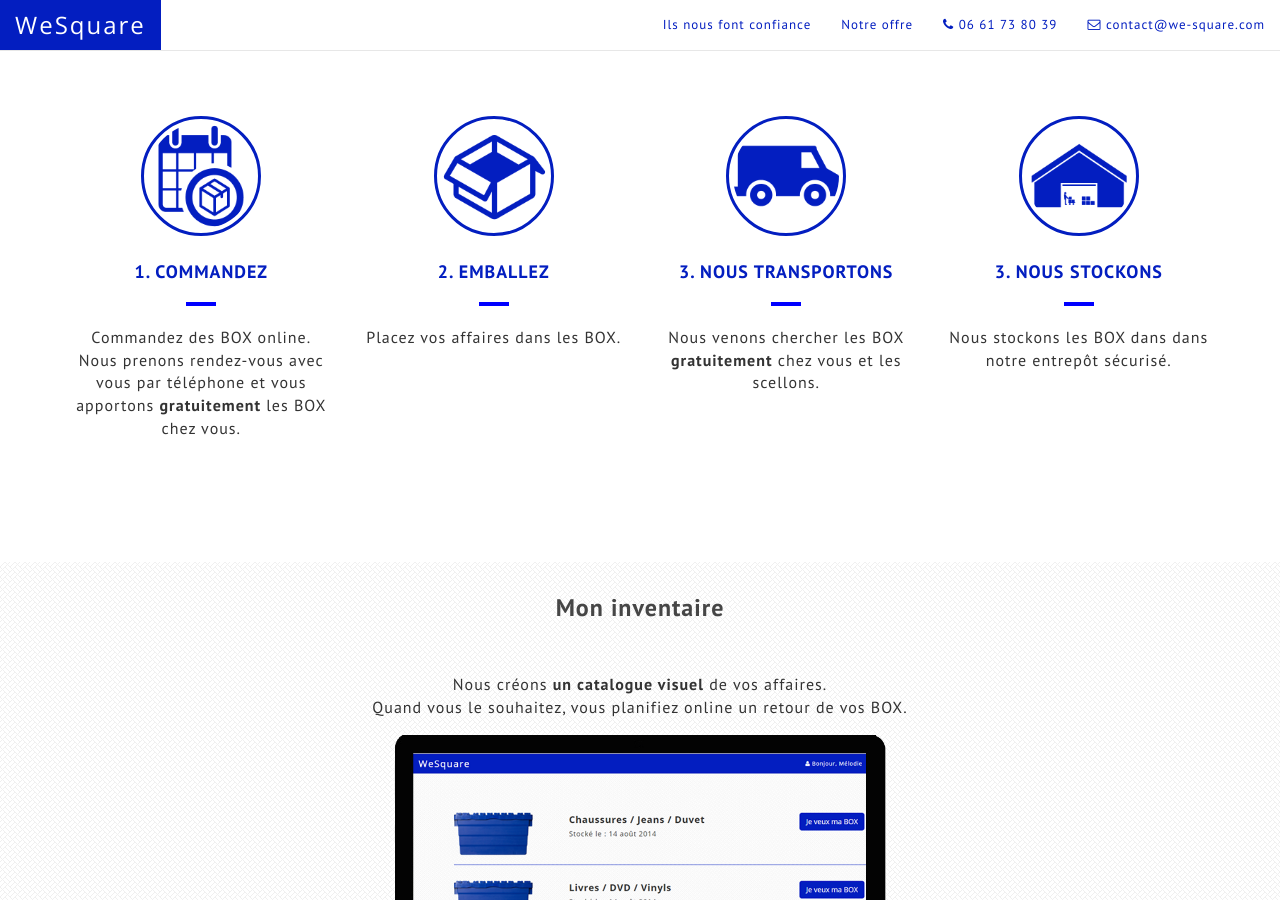
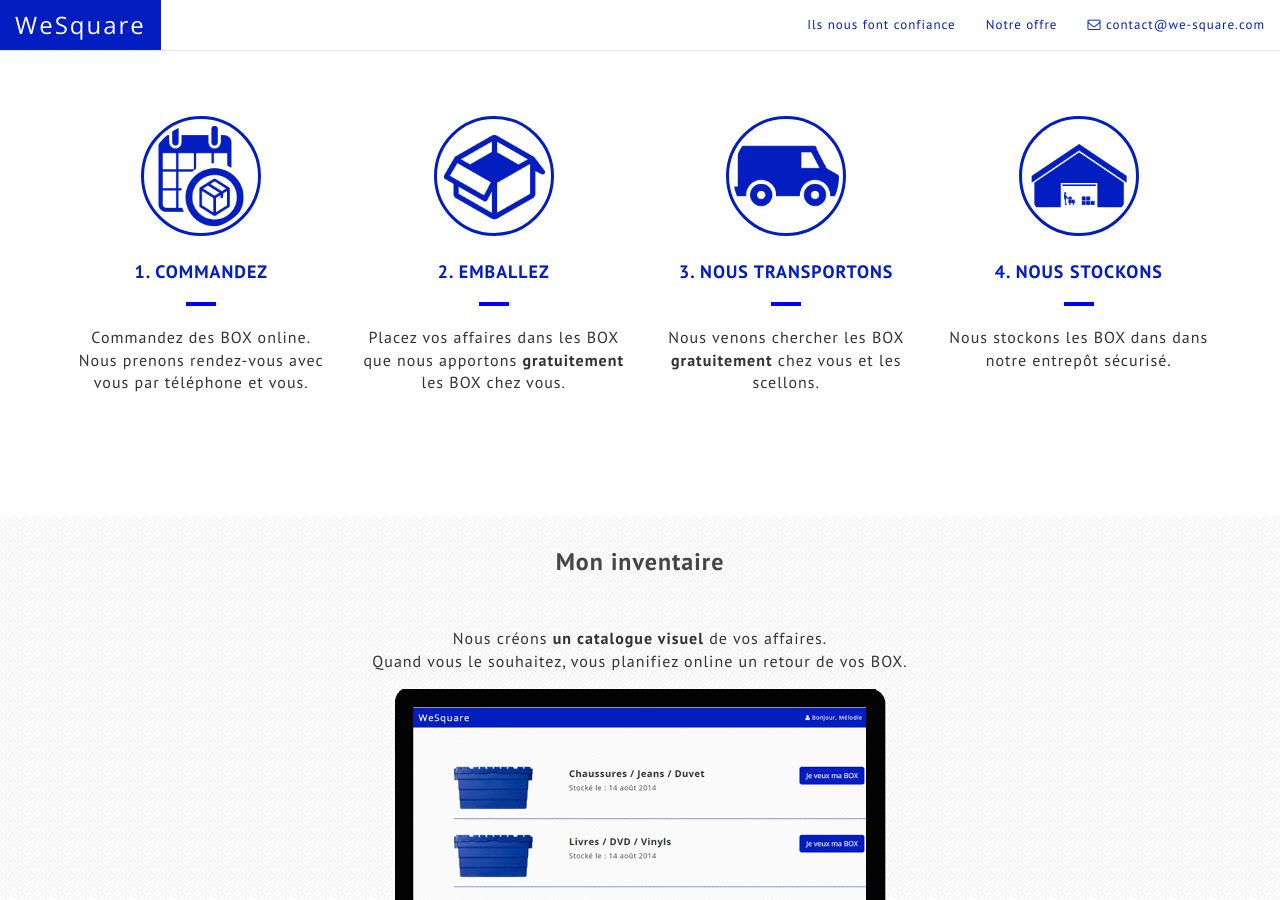
Before and after one commit to Seb1501/wesquare, a Jekyll site: the page built from index.html, in a window 1280 px wide and 900 px high, scrolled down 696 px. Built offline with Jekyll 4.4.1, drawn with Linux system fonts in a browser that asks for light colours; nearby versions of some CDN libraries; Markdown is read by kramdown in place of the engine named in the settings.

Commit message:
Modif notre service

```diff
--- a/_layouts/default.html
+++ b/_layouts/default.html
@@ -75,11 +75,11 @@
                 Notre offre
                </a>
             </li>
-            <li>
+            <!-- <li>
                <a href="#" id="title-nav">
                 <i class="fa fa-phone"></i> 06 61 73 80 39
                </a>
-            </li>
+            </li> -->
             <li>
               <a href="mailto:contact@we-square.com" id="title-nav">
                 <i class="fa fa-envelope-o"></i> contact@we-square.com
--- a/index.html
+++ b/index.html
@@ -54,14 +54,14 @@ description: Le stockage physique 2.0. A partir de 6€/mois. Plus besoin de vou
         <img src="images/icon_62565/icon_62565_blue.png" width="120" class="circle">
         <p>
         <h4><b>1. COMMANDEZ</b></h4>
-        <hr>Commandez des BOX online. Nous prenons rendez-vous avec vous par téléphone et vous apportons <strong> gratuitement </strong> les BOX chez vous. </hr>
+        <hr>Commandez des BOX online. Nous prenons rendez-vous avec vous par téléphone et vous. </hr>
         </p>
       </div>
       <div class="col-sm-6 col-md-3 feature">
         <img src="images/icon_63393/icon_63393_blue.png" width="120" class="circle">
         <p>
         <h4><b>2. EMBALLEZ</b></h4>
-        <hr>Placez vos affaires dans les BOX. </hr>
+        <hr>Placez vos affaires dans les BOX que nous apportons <strong> gratuitement </strong> les BOX chez vous.</hr>
         </p>
       </div>
       <div class="clearfix visible-sm-block"></div>
@@ -75,7 +75,7 @@ description: Le stockage physique 2.0. A partir de 6€/mois. Plus besoin de vou
       <div class="col-sm-6 col-md-3 feature">
         <img src="images/icon_37887/icon_37887_blue.png" width="120" class="circle">
         <p>
-        <h4><b>3. NOUS STOCKONS</b></h4>
+        <h4><b>4. NOUS STOCKONS</b></h4>
         <hr>Nous stockons les BOX dans dans notre entrepôt sécurisé.
         </p>
       </div>
```
Also changed, not shown: 9 other files.
